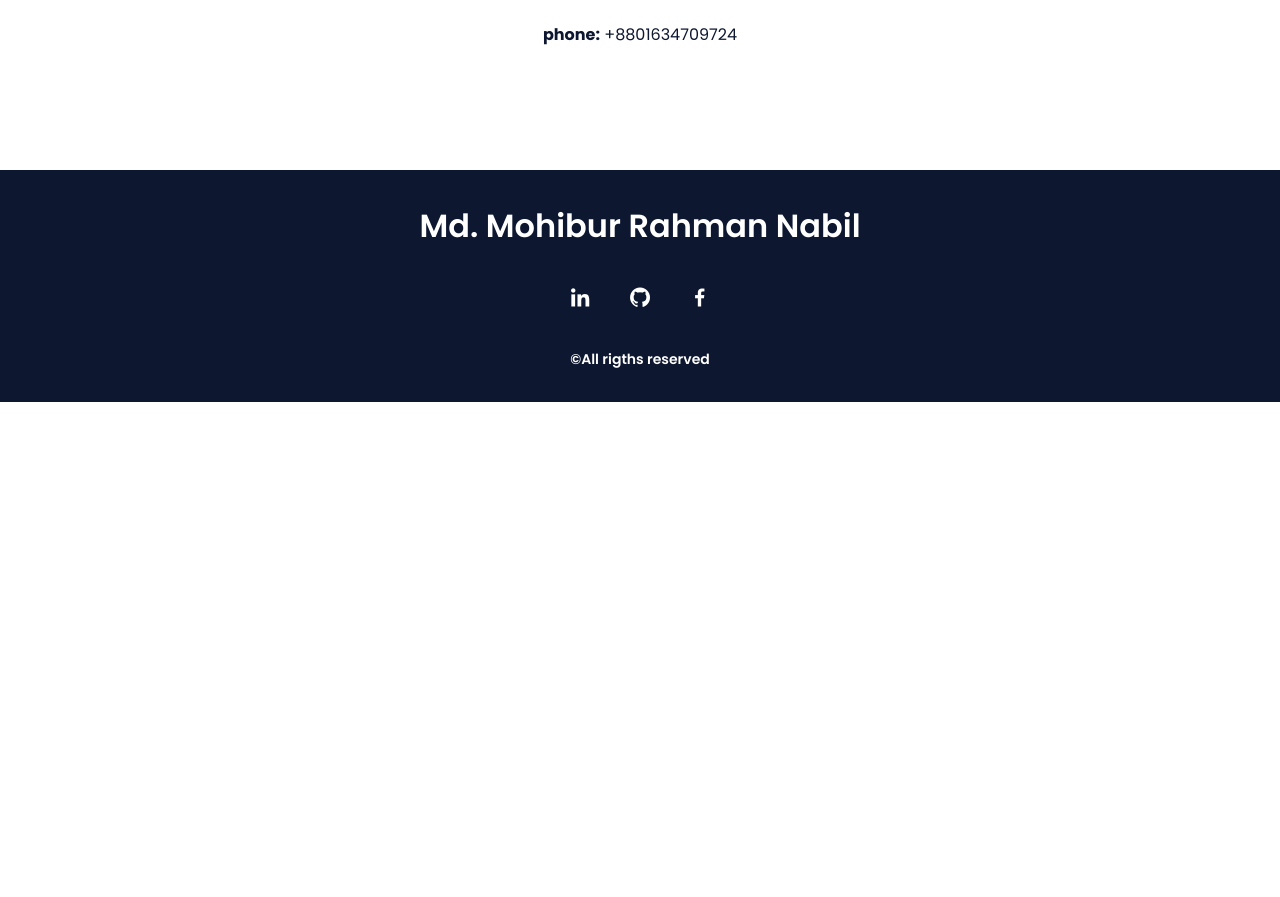
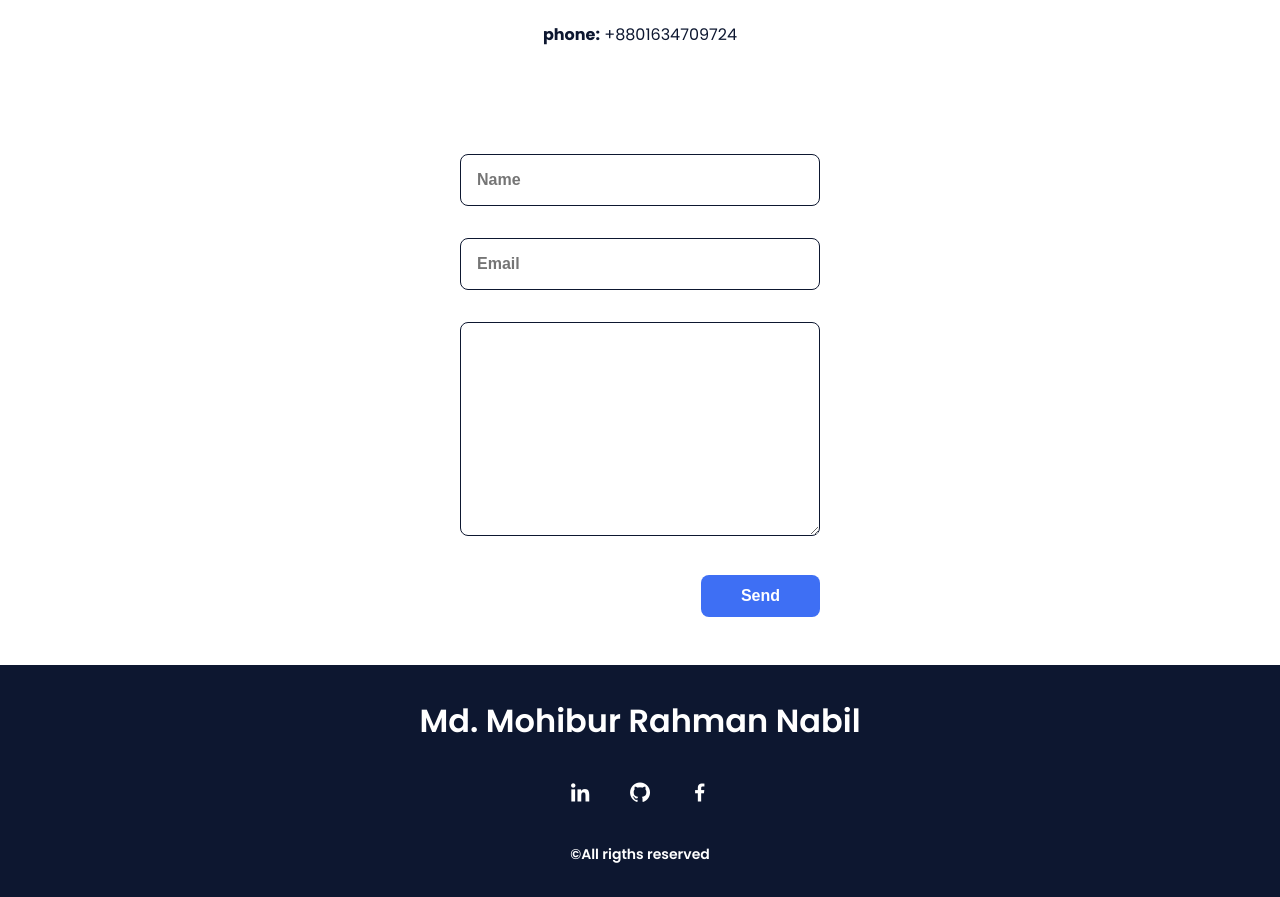
Before and after one commit to mohiburnabil/mohiburnabil.github.io, a plain HTML site: page index.html in a window 1280 px wide. Shown: the part 3224-4121 px from the top of the page. Before the commit the page ends 3626 px from the top, so only its background shows below. Drawn offline with nearby package versions, Linux system fonts and the light colour scheme; no server answers.

Commit message:
Update index.html

```diff
--- a/index.html
+++ b/index.html
@@ -203,6 +203,7 @@
                 <br>
                 <br>
                 <h2 class="section-title">Contact</h2>
+
                 <div class="contact__container bd-grid">
                     <p class="about__text"><b> Name:</b> Md. Mohibur Rahman Nabil</p>
                     <br>
@@ -212,6 +213,15 @@
                     <br>
                     <br>
                     <br>
+                    <form action="https://formsubmit.co/mohibur.nabil@northsouth.edu" method="POST" class="contact__form">
+                        <input type="text" placeholder="Name" class="contact__input">
+                        <input type="mail" placeholder="Email" class="contact__input">
+                        <textarea name="" id="" cols="0" rows="10" class="contact__input"></textarea>
+                        <input type="submit" value="Send" class="contact__button button">
+                    </form>
+                </div>
+                <div class="contact__container bd-grid">
+
                 </div>
             </section>
         </main>
```
Lines whose indentation alone changed are shown as unchanged.
